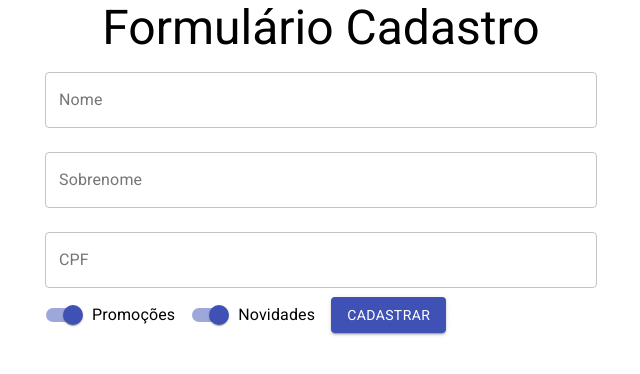
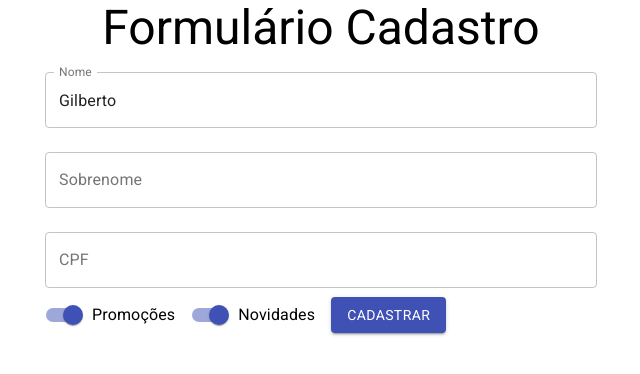
Before and after one commit to DeveloperGilbertoSilva/formulario-react, a React (Create React App) app: page / in a window 1280 px wide. Shown: the top 374 px of the page, without its empty margins (319-959 px from the left). Built offline with nearby package versions, Linux system fonts and the light colour scheme.

Commit message:
Forms e Hooks

```diff
--- a/src/components/FormularioCadastro.jsx
+++ b/src/components/FormularioCadastro.jsx
@@ -1,17 +1,67 @@
-import React from 'react';
+import React, {useState} from 'react';
 import {Button, TextField, Switch, FormControlLabel} from '@material-ui/core';
 
-function FormularioCadastro(){
+function FormularioCadastro() {
+    const [nome, setNome] = useState("Gilberto");
+    const [sobrenome, setSobrenome] = useState("");
+
     return (
-        <form>
-            <TextField id="nome" label="Nome" variant="outlined" fullWidth margin="normal"/>
+        <form onSubmit={(event) => {
+            event.preventDefault();
+            console.log(nome, sobrenome);
+        }}>
+            <TextField
+                value={nome}
+                onChange={(event) => {
+                    let tmpNome = event.target.value;
+                    if(tmpNome.length >= 3){
+                        tmpNome = tmpNome.substr(0,3);
+                    }
 
-            <TextField id="sobrenome" label="Sobrenome" variant="outlined" fullWidth margin="normal"/>
+                    setNome(tmpNome);
+                }}
+                id="nome"
+                label="Nome"
+                variant="outlined"
+                fullWidth
+                margin="normal"/>
 
-            <TextField id="cpf" label="CPF" variant="outlined" fullWidth margin="normal"/>
+            <TextField
+                value={sobrenome}
+                onChange={(event) => {
+                    setSobrenome(event.target.value);
+                }}
+                id="sobrenome"
+                label="Sobrenome"
+                variant="outlined"
+                fullWidth
+                margin="normal"/>
 
-            <FormControlLabel value="lblPromocoes" control={<Switch name="promocoes" defaultChecked color="primary"/>} label="Promoções" labelPlacement="lblPromocoes"/>
-            <FormControlLabel control={<Switch name="promocoes" defaultChecked color="primary"/>} label="Novidades"/>
+            <TextField
+                id="cpf"
+                label="CPF"
+                variant="outlined"
+                fullWidth
+                margin="normal"/>
+
+            <FormControlLabel
+                control={
+                    <Switch
+                        name="promocoes"
+                        defaultChecked
+                        color="primary"
+                    />
+                }
+                label="Promoções"/>
+            <FormControlLabel
+                control={
+                    <Switch
+                        name="promocoes"
+                        defaultChecked
+                        color="primary"
+                    />
+                }
+                label="Novidades"/>
 
 
             <Button type="submit" variant="contained" color="primary">Cadastrar</Button>
```
Also changed, not shown: 1 other file (tests, documents, lock files or other folders).
